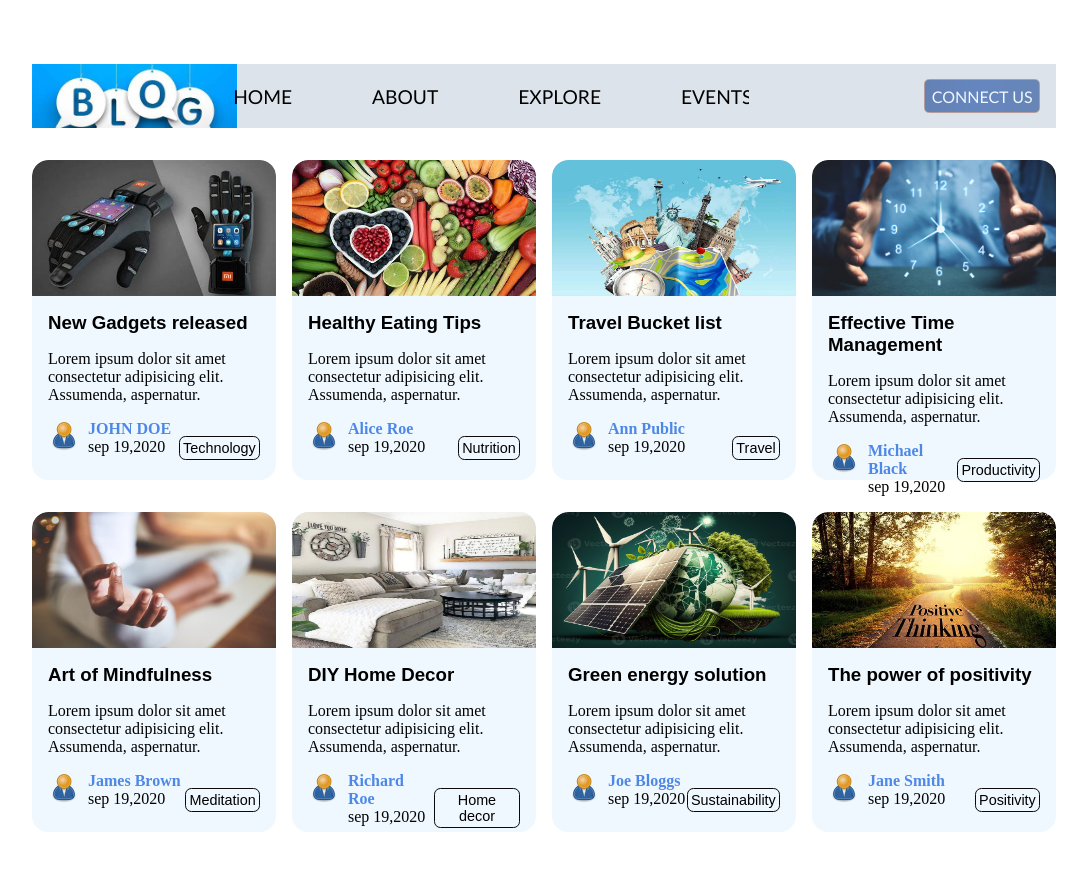
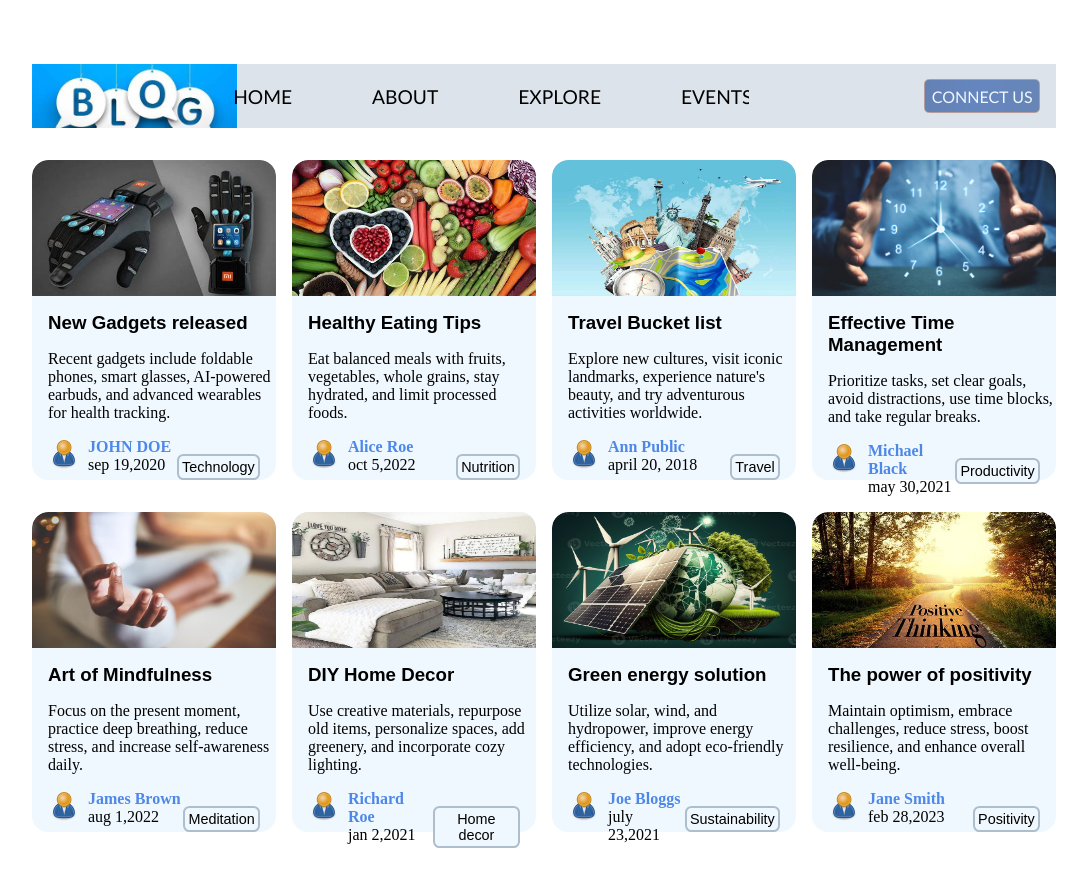
Before and after one commit to mee-vishal/blogs, a plain HTML site: page index.html in a window 1280 px wide. Shown: the whole page, without its empty margins (96-1183 px from the left). Drawn offline with Linux system fonts and the light colour scheme.

Commit message:
Update index.html

```diff
--- a/index.html
+++ b/index.html
@@ -314,8 +314,20 @@ ul li:hover{
 
 
 }
+p{
+    font-family:'Times New Roman', Times, serif ;
+}
+.mybutton{
+    border: 2px solid rgb(174, 190, 205);
+    transition: background-color 0.3s ease, background-image 0.3s ease, color 0.3s ease;
+    cursor:pointer;
+}
+.mybutton:hover{
+    background-color: #21D4FD;
+background-image: linear-gradient(19deg, #21D4FD 0%, #B721FF 100%);
+color:aliceblue;
 
-
+}
     </style>
 </head>
 <body>
@@ -339,7 +351,8 @@ ul li:hover{
         <h3 class="c1heading" style="margin-left:1rem;margin-top:1rem;">
             New Gadgets released
         </h3>
-        <p class="marginleft" style="margin-top:1rem;">Lorem ipsum dolor sit amet consectetur adipisicing elit. Assumenda, aspernatur.</p>
+        <p class="marginleft" style="margin-top:1rem;">
+            Recent gadgets include foldable phones, smart glasses, AI-powered earbuds, and advanced wearables for health tracking.</p>
     <div class="items marginleft">
 <div class="item1">
     <div class="items1_image"><img src="person.png" class="person" alt=""></div>
@@ -364,12 +377,13 @@ ul li:hover{
     <h3 class="c1heading" style="margin-left:1rem;margin-top:1rem;">
         Healthy Eating Tips
     </h3>
-    <p class="marginleft" style="margin-top:1rem;">Lorem ipsum dolor sit amet consectetur adipisicing elit. Assumenda, aspernatur.</p>
+    <p class="marginleft" style="margin-top:1rem;">
+        Eat balanced meals with fruits, vegetables, whole grains, stay hydrated, and limit processed foods.</p>
 <div class="items marginleft">
 <div class="item1">
 <div class="items1_image"><img src="person.png" class="person" alt=""></div>
 <div class="items1_name"><h4>Alice Roe</h4>
-<p>sep 19,2020</p></div>
+<p>oct 5,2022</p></div>
 
 </div>
 <div class="item2">
@@ -389,12 +403,12 @@ ul li:hover{
     <h3 class="c1heading" style="margin-left:1rem;margin-top:1rem;">
     Travel Bucket list
     </h3>
-    <p class="marginleft" style="margin-top:1rem;">Lorem ipsum dolor sit amet consectetur adipisicing elit. Assumenda, aspernatur.</p>
+    <p class="marginleft" style="margin-top:1rem;">Explore new cultures, visit iconic landmarks, experience nature's beauty, and try adventurous activities worldwide.</p>
 <div class="items marginleft">
 <div class="item1">
 <div class="items1_image"><img src="person.png" class="person" alt=""></div>
 <div class="items1_name"><h4>Ann Public</h4>
-<p>sep 19,2020</p></div>
+<p>april 20, 2018</p></div>
 
 </div>
 <div class="item2">
@@ -414,12 +428,12 @@ ul li:hover{
     <h3 class="c1heading" style="margin-left:1rem;margin-top:1rem;">
    Effective Time Management
     </h3>
-    <p class="marginleft" style="margin-top:1rem;">Lorem ipsum dolor sit amet consectetur adipisicing elit. Assumenda, aspernatur.</p>
+    <p class="marginleft" style="margin-top:1rem;">Prioritize tasks, set clear goals, avoid distractions, use time blocks, and take regular breaks.</p>
 <div class="items marginleft">
 <div class="item1">
 <div class="items1_image"><img src="person.png" class="person" alt=""></div>
 <div class="items1_name"><h4>Michael Black</h4>
-<p>sep 19,2020</p></div>
+<p>may 30,2021</p></div>
 
 </div>
 <div class="item2">
@@ -439,12 +453,12 @@ ul li:hover{
     <h3 class="c1heading" style="margin-left:1rem;margin-top:1rem;">
     Art of Mindfulness
     </h3>
-    <p class="marginleft" style="margin-top:1rem;">Lorem ipsum dolor sit amet consectetur adipisicing elit. Assumenda, aspernatur.</p>
+    <p class="marginleft" style="margin-top:1rem;">Focus on the present moment, practice deep breathing, reduce stress, and increase self-awareness daily.</p>
 <div class="items marginleft">
 <div class="item1">
 <div class="items1_image"><img src="person.png" class="person" alt=""></div>
 <div class="items1_name"><h4>James Brown</h4>
-<p>sep 19,2020</p></div>
+<p>aug 1,2022</p></div>
 
 </div>
 <div class="item2">
@@ -464,12 +478,12 @@ ul li:hover{
     <h3 class="c1heading" style="margin-left:1rem;margin-top:1rem;">
   DIY Home Decor
     </h3>
-    <p class="marginleft" style="margin-top:1rem;">Lorem ipsum dolor sit amet consectetur adipisicing elit. Assumenda, aspernatur.</p>
+    <p class="marginleft" style="margin-top:1rem;">Use creative materials, repurpose old items, personalize spaces, add greenery, and incorporate cozy lighting.</p>
 <div class="items marginleft">
 <div class="item1">
 <div class="items1_image"><img src="person.png" class="person" alt=""></div>
 <div class="items1_name"><h4>Richard Roe</h4>
-<p>sep 19,2020</p></div>
+<p>jan 2,2021</p></div>
 
 </div>
 <div class="item2">
@@ -489,12 +503,12 @@ ul li:hover{
     <h3 class="c1heading" style="margin-left:1rem;margin-top:1rem;">
    Green energy solution
     </h3>
-    <p class="marginleft" style="margin-top:1rem;">Lorem ipsum dolor sit amet consectetur adipisicing elit. Assumenda, aspernatur.</p>
+    <p class="marginleft" style="margin-top:1rem;">Utilize solar, wind, and hydropower, improve energy efficiency, and adopt eco-friendly technologies.</p>
 <div class="items marginleft">
 <div class="item1">
 <div class="items1_image"><img src="person.png" class="person" alt=""></div>
 <div class="items1_name"><h4>Joe Bloggs</h4>
-<p>sep 19,2020</p></div>
+<p>july 23,2021</p></div>
 
 </div>
 <div class="item2">
@@ -514,12 +528,12 @@ ul li:hover{
     <h3 class="c1heading" style="margin-left:1rem;margin-top:1rem;">
     The power of positivity
     </h3>
-    <p class="marginleft" style="margin-top:1rem;">Lorem ipsum dolor sit amet consectetur adipisicing elit. Assumenda, aspernatur.</p>
+    <p class="marginleft" style="margin-top:1rem;">Maintain optimism, embrace challenges, reduce stress, boost resilience, and enhance overall well-being.</p>
 <div class="items marginleft">
 <div class="item1">
 <div class="items1_image"><img src="person.png" class="person" alt=""></div>
 <div class="items1_name"><h4>Jane Smith</h4>
-<p>sep 19,2020</p></div>
+<p>feb 28,2023</p></div>
 
 </div>
 <div class="item2">
```
